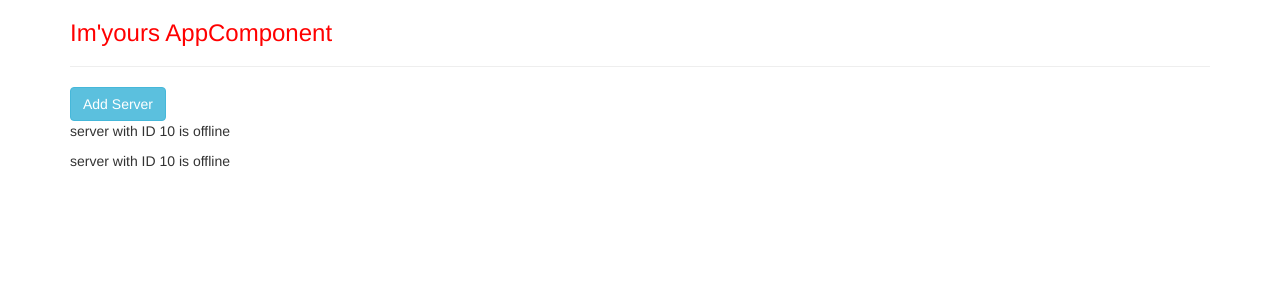
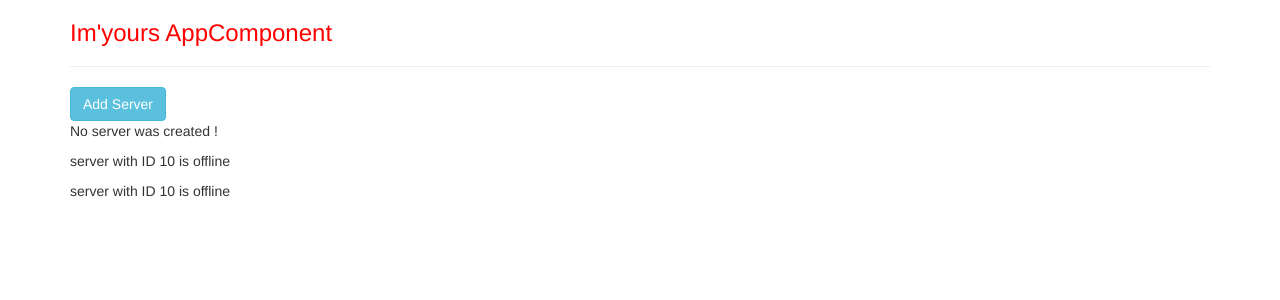
Before and after one commit to Luigidefilippo/my-first-app, an Angular app: page / in a window 1280 px wide. Shown: the top 300 px of the page. Built offline with nearby package versions, Linux system fonts and the light colour scheme.

Commit message:
event bindin at click

```diff
--- a/src/app/servers/servers.component.html
+++ b/src/app/servers/servers.component.html
@@ -1,3 +1,5 @@
-<button class="btn btn-info" [disabled]="!allowNesServer">Add Server</button>
+<button class="btn btn-info" [disabled]="!allowNesServer" (click)="onCreateServer()">Add Server</button>
+<!-- <p [innerText]="allowNesServer" >{{ allowNesServer }}</p> -->
+<p>{{ serverCreationStatus  }}</p>
 <app-server></app-server>
 <app-server></app-server>
--- a/src/app/servers/servers.component.ts
+++ b/src/app/servers/servers.component.ts
@@ -8,6 +8,9 @@
 })
 export class ServersComponent {
   allowNesServer = false;
+  serverCreationStatus = 'No server was created ! ';
+
+
 
   constructor(){
     setTimeout(() => {
@@ -15,4 +18,9 @@
     }, 2000);
   }
 
+
+  onCreateServer(){
+    this.serverCreationStatus = 'Server was created ! ';
+  }
+
 }
```
